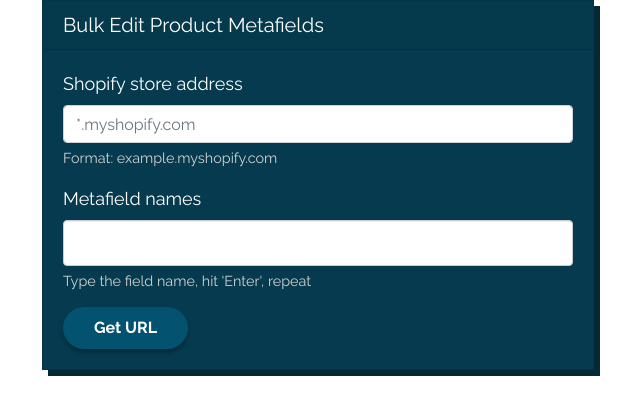
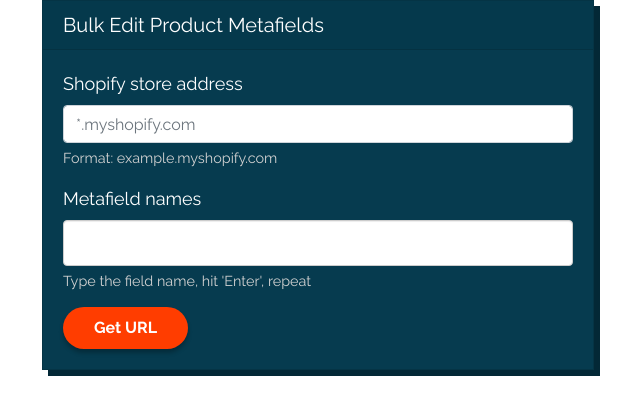
Before and after one commit to FilipposDe/shopify-metafields-url-tool, a plain HTML site: page index.html in a window 1280 px wide. Shown: the whole page, without its empty margins (319-959 px from the left). Drawn offline with nearby package versions, Linux system fonts and the light colour scheme.

Commit message:
btn style

```diff
--- a/index.html
+++ b/index.html
@@ -38,6 +38,15 @@
       .bootstrap-tagsinput>input {
           margin: 5px !important;
       }
+
+      .btn.btn-primary {
+         background-color: #FF3D00;
+      }
+
+      .btn.btn-primary:hover {
+        background-color: #be2c00;
+      }
+
 
 
     </style>
```
